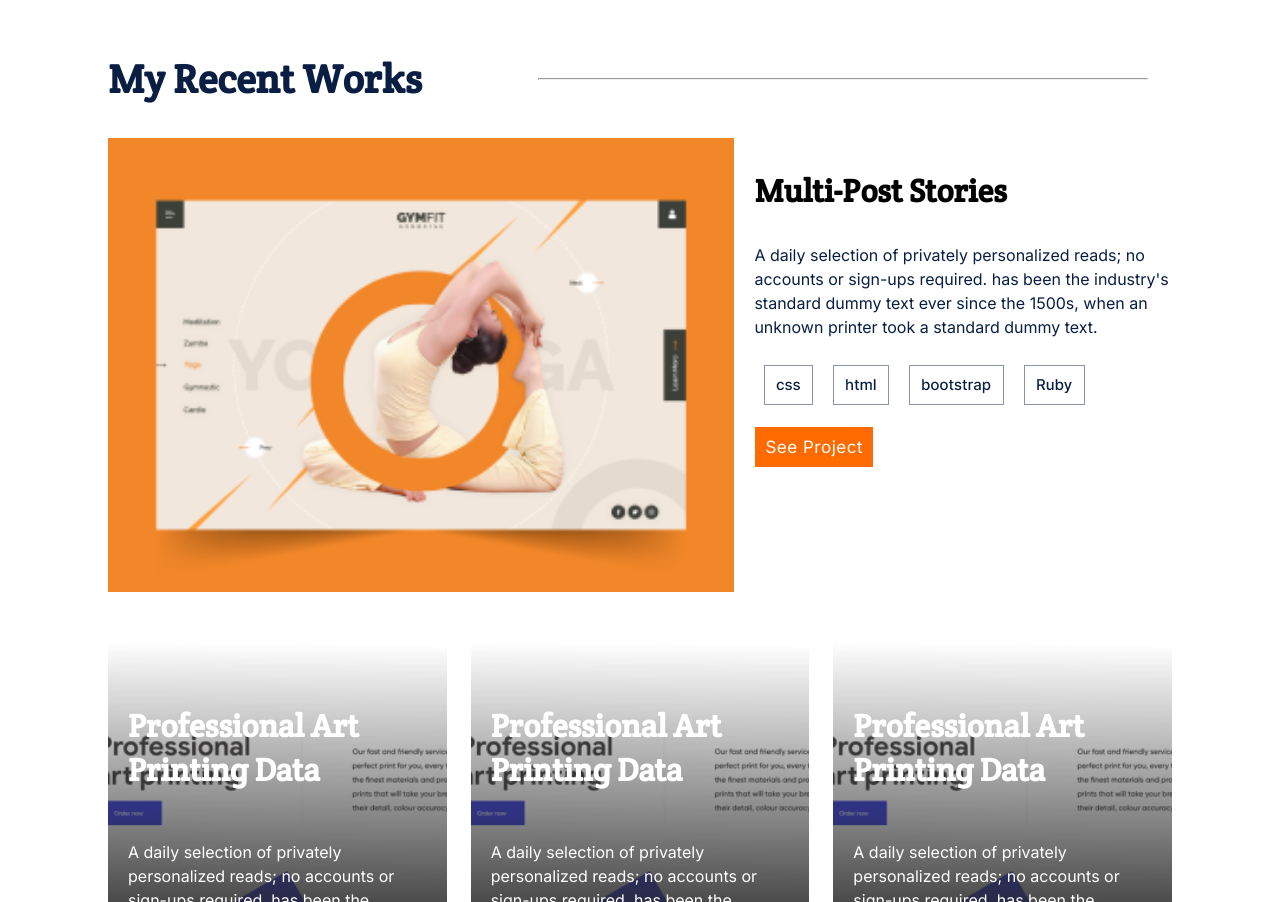
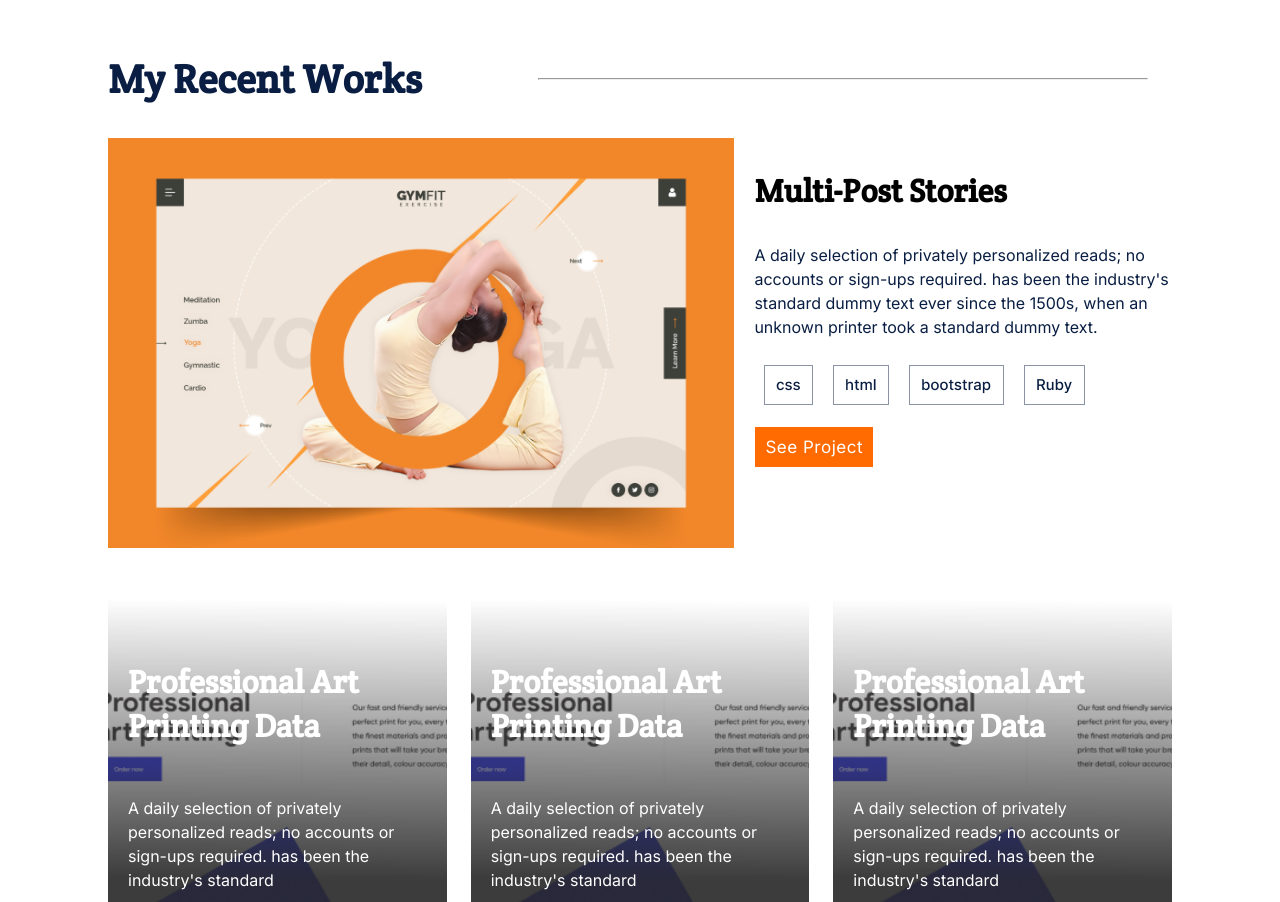
Before and after one commit to LeslieAine/PortfolioSetup, a website: page index.html in a window 1280 px wide. Shown: the part 900-1802 px from the top of the page. Drawn offline with Linux system fonts and the light colour scheme.

Commit message:
Added works image

```diff
--- a/index.html
+++ b/index.html
@@ -74,7 +74,7 @@
     </div>
 
     <div class="recent-works-words">
-      <img class="bgimage" src="images/desktop/works.png" alt="My recent works"/>
+      <img class="bgimage" src="images/desktop/works1.png" alt="My recent works"/>
       <article class="stories-words">
         <h3 class="Stories">Multi-Post Stories</h3>
         <p class="work-words">
```
